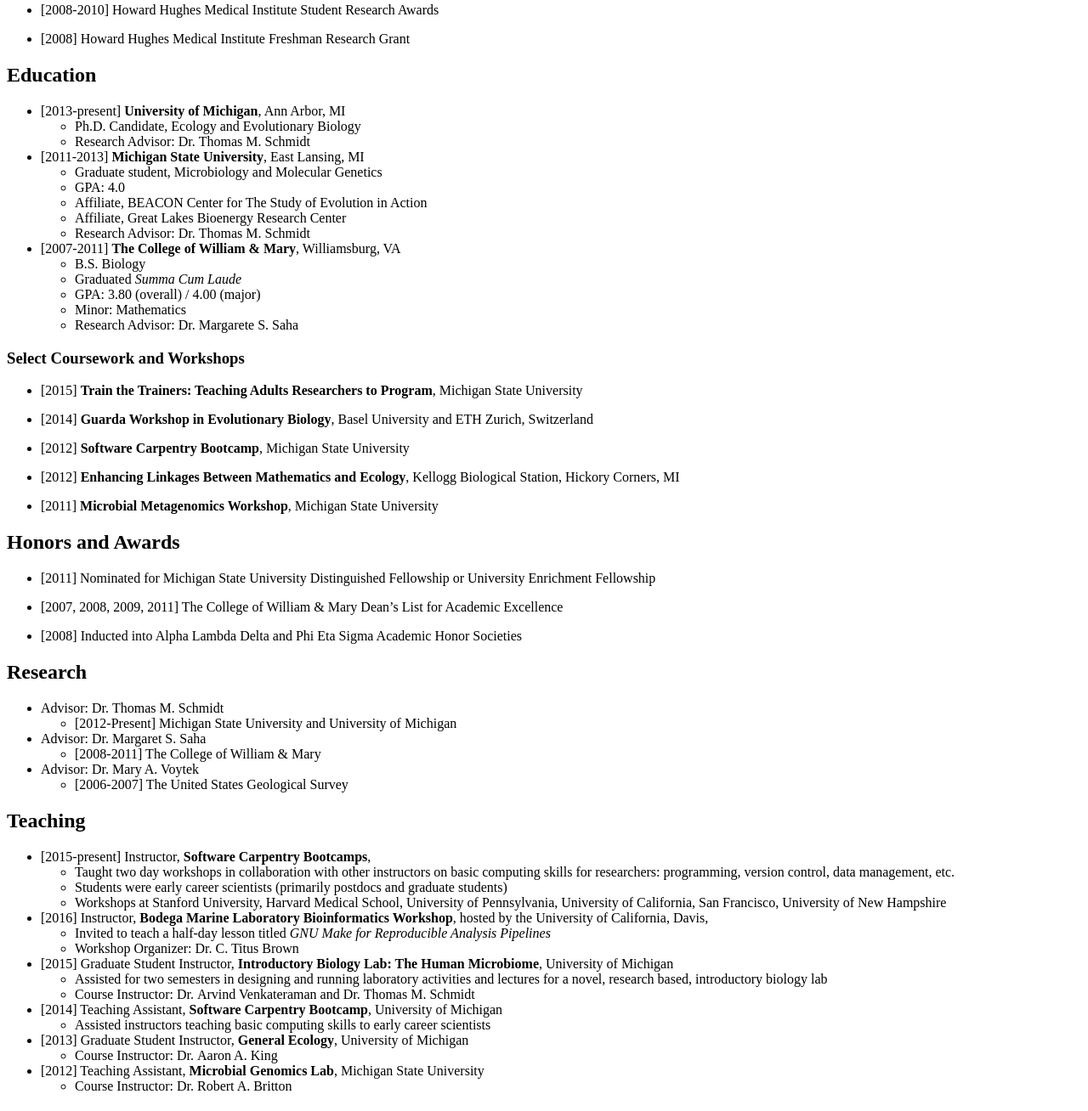
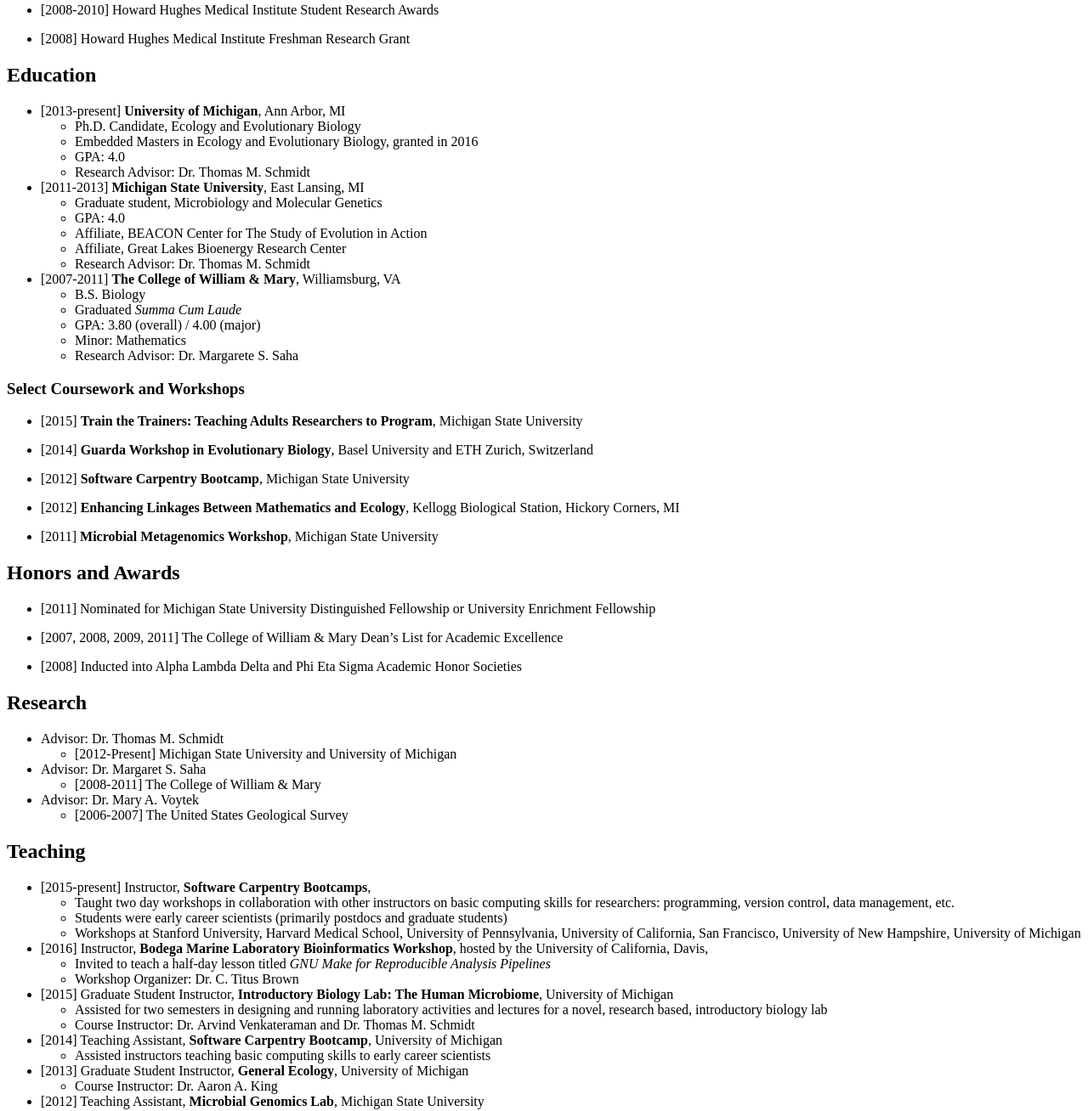
Before and after one commit to bsmith89/resume, a plain HTML site: page index.html in a window 1280 px wide. Shown: the part 750-2058 px from the top of the page at 85% size. Drawn offline with Linux system fonts and the light colour scheme.

Commit message:
Wed Dec 14 15:12:37 EST 2016

```diff
--- a/index.html
+++ b/index.html
@@ -69,6 +69,8 @@
 <li>[2013-present] <strong>University of Michigan</strong>, Ann Arbor, MI
 <ul>
 <li>Ph.D. Candidate, Ecology and Evolutionary Biology</li>
+<li>Embedded Masters in Ecology and Evolutionary Biology, granted in 2016</li>
+<li>GPA: 4.0</li>
 <li>Research Advisor: Dr. Thomas M. Schmidt</li>
 </ul></li>
 <li>[2011-2013] <strong>Michigan State University</strong>, East Lansing, MI
@@ -123,7 +125,7 @@
 <ul>
 <li>Taught two day workshops in collaboration with other instructors on basic computing skills for researchers: programming, version control, data management, etc.</li>
 <li>Students were early career scientists (primarily postdocs and graduate students)</li>
-<li>Workshops at Stanford University, Harvard Medical School, University of Pennsylvania, University of California, San Francisco, University of New Hampshire</li>
+<li>Workshops at Stanford University, Harvard Medical School, University of Pennsylvania, University of California, San Francisco, University of New Hampshire, University of Michigan</li>
 </ul></li>
 <li>[2016] Instructor, <strong>Bodega Marine Laboratory Bioinformatics Workshop</strong>, hosted by the University of California, Davis,
 <ul>
```
